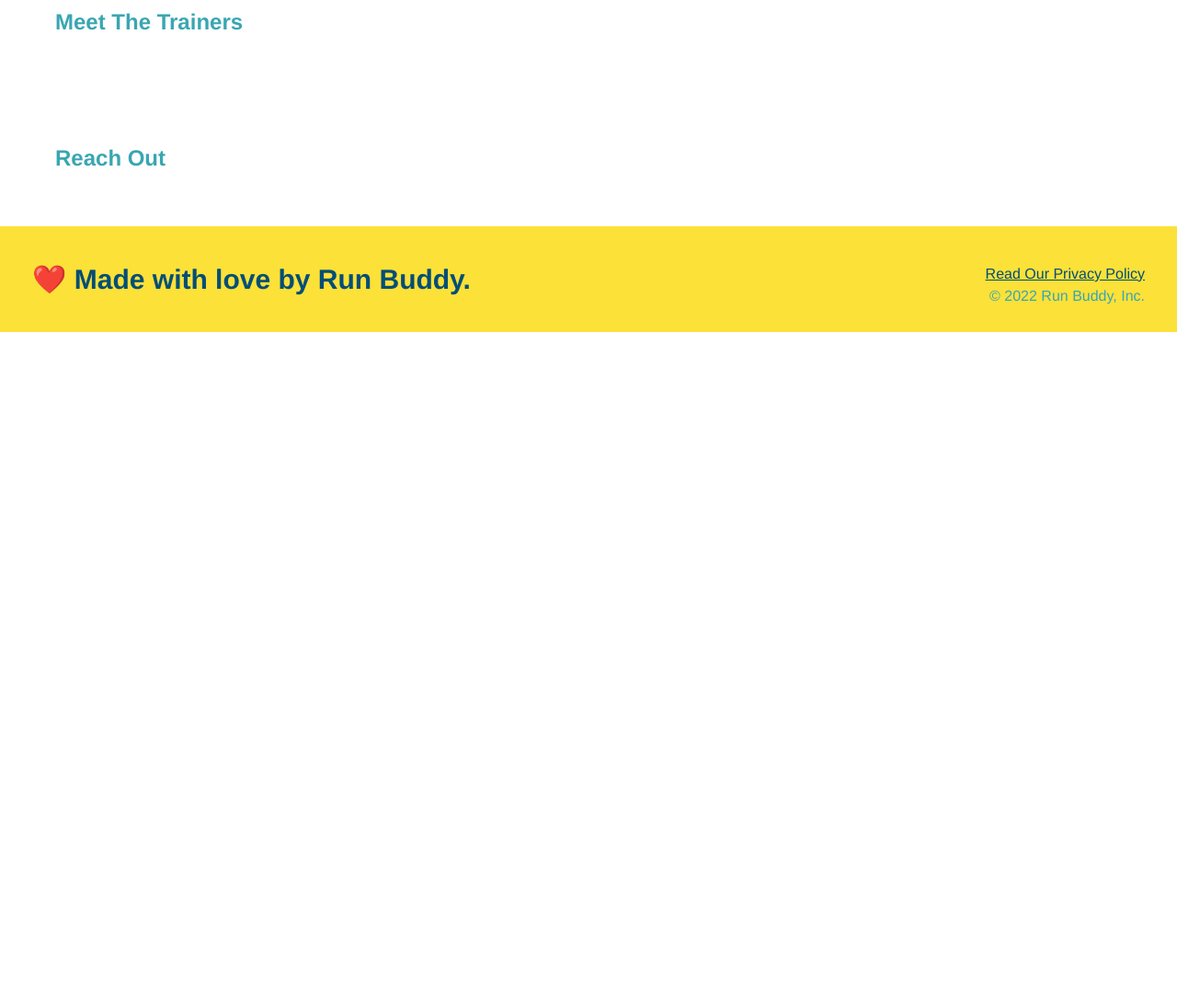
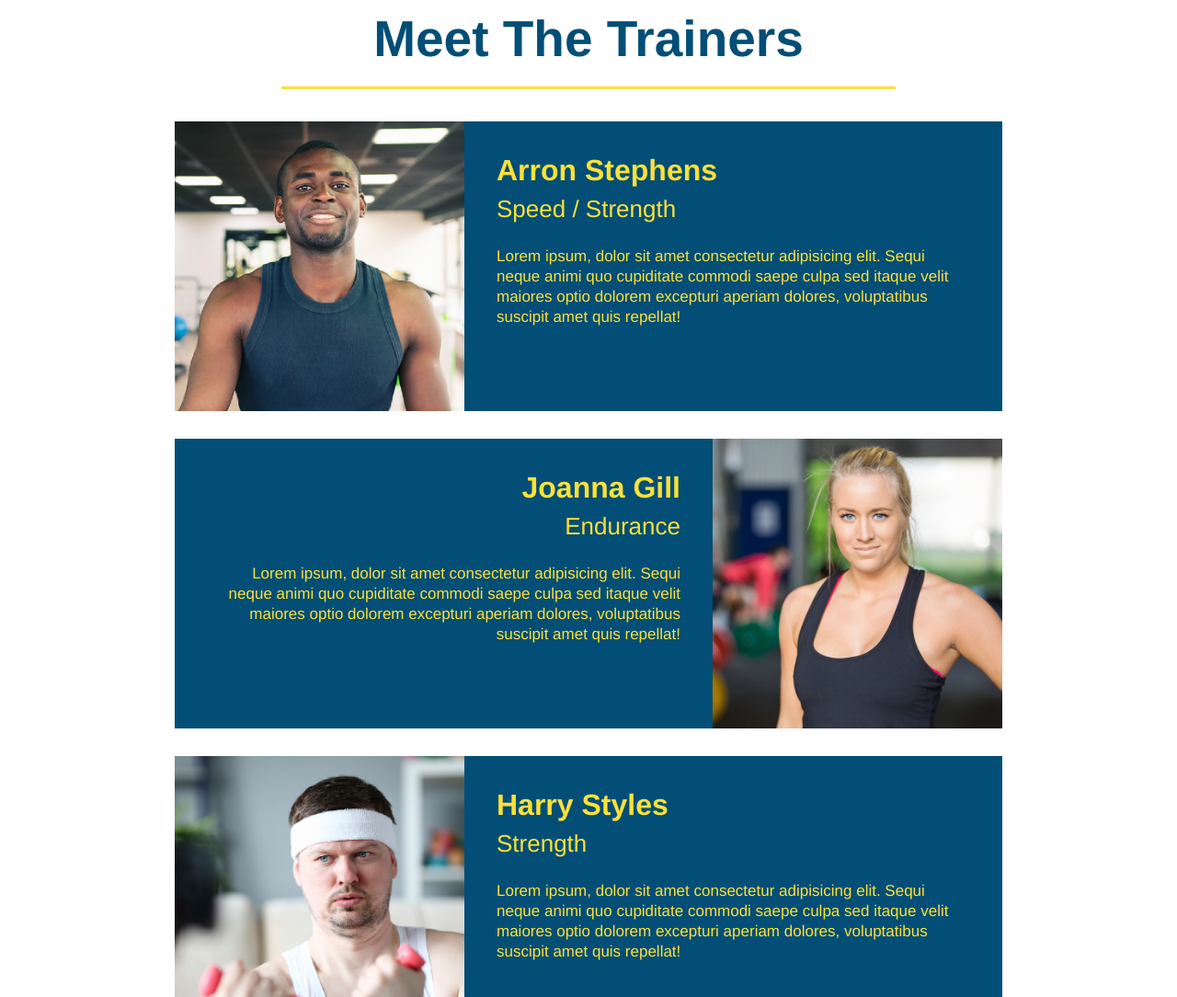
Before and after one commit to GLuna1982/run-buddy, a plain HTML site: page index.html in a window 1280 px wide. Shown: the part 2780-3864 px from the top of the page at 92% size. Before the commit the page ends 3141 px from the top, so only its background shows below. Drawn offline with Linux system fonts and the light colour scheme.

Commit message:
meet the trainers section

```diff
--- a/assets/css/style.css
+++ b/assets/css/style.css
@@ -178,3 +178,50 @@
 .steps span {
     font-size: 38px;
 }
+
+.trainers {
+    text-align: center;
+}
+
+.trainer {
+    width: 900px;
+    margin: 0 auto 30px auto;
+    background: #024e76;
+    color: #fce138;
+    overflow: auto;
+}
+
+.trainer img {
+    width: 35%;
+    float: left;
+}
+
+.trainer-bio {
+    padding: 35px;
+    float: left;
+    width: 65%;
+}
+
+.text-left {
+    text-align: left;
+}
+
+.text-right {
+    text-align: right;
+}
+
+.trainer-bio h3 {
+    font-size: 32px;
+    margin-bottom: 8px;
+}
+
+.trainer-bio h4 {
+    font-weight: lighter;
+    font-size: 26px;
+    margin-bottom: 25px;
+}
+
+.trainer-bio p {
+    font-size: 17px;
+    line-height: 1.3;
+}
--- a/index.html
+++ b/index.html
@@ -101,8 +101,44 @@
       </section>
 
       <!--"meet the trainers" section-->
-      <section>
-          <h2>Meet The Trainers</h2>
+      <section id="your-trainers" class="trainers">
+          <h2 class="section-title primary-border">Meet The Trainers</h2>
+          <!--trainer 1-->
+          <article class="trainer">
+              <img src="./assets/images/trainer-1.jpg" alt="Arron Stephens in his workout clothes, ready to pump iron" />
+              <div class="trainer-bio text-left">
+                  <h3>Arron Stephens</h3>
+                  <h4>Speed / Strength</h4>
+                  <p>
+                    Lorem ipsum, dolor sit amet consectetur adipisicing elit. Sequi neque animi quo cupiditate commodi saepe culpa sed
+                    itaque velit maiores optio dolorem excepturi aperiam dolores, voluptatibus suscipit amet quis repellat!
+                  </p>
+              </div>
+          </article>
+          <!--trainer 2-->
+          <article class="trainer">
+              <div class="trainer-bio text-right">
+                <h3>Joanna Gill</h3>
+                <h4>Endurance</h4>
+                <p>
+                  Lorem ipsum, dolor sit amet consectetur adipisicing elit. Sequi neque animi quo cupiditate commodi saepe culpa sed
+                  itaque velit maiores optio dolorem excepturi aperiam dolores, voluptatibus suscipit amet quis repellat!
+                </p>
+            </div>
+            <img src="./assets/images/trainer-2.jpg" alt="Joanna Gill cooling off after a workout" />
+        </article>
+        <!--trainer 3-->
+        <article class="trainer">
+            <img src="./assets/images/trainer-3.jpg" alt="Harry Smith wearing a headband and lifting comically small pink weights" />
+            <div class="trainer-bio text-left">
+                <h3>Harry Styles</h3>
+                <h4>Strength</h4>
+                <p>
+                  Lorem ipsum, dolor sit amet consectetur adipisicing elit. Sequi neque animi quo cupiditate commodi saepe culpa sed
+                  itaque velit maiores optio dolorem excepturi aperiam dolores, voluptatibus suscipit amet quis repellat!
+                </p>
+            </div>
+        </article>
       </section>
 
       <!--"reach out" section-->
```
Also changed, not shown: assets/images/trainer-1.jpg (added), assets/images/trainer-2.jpg (added), assets/images/trainer-3.jpg (added).
